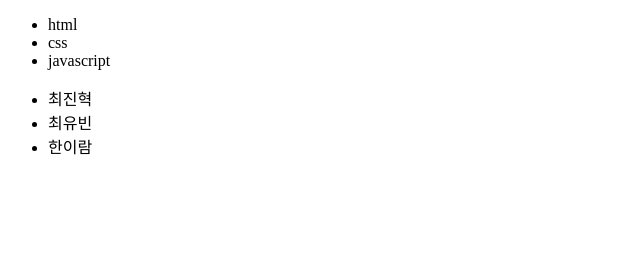
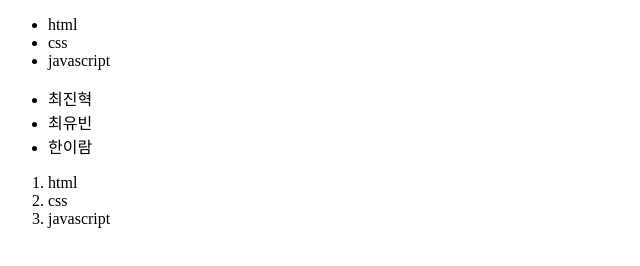
Before and after one commit to SangYoonLee1231/MyPersonalProject2021, a plain HTML site: page htdocs/ex_html_3.html in a window 1280 px wide. Shown: the whole page, without its empty margins (0-640 px from the left). Drawn offline with Linux system fonts and the light colour scheme.

Commit message:
Add files via upload

```diff
--- a/htdocs/ex_html_3.html
+++ b/htdocs/ex_html_3.html
@@ -15,5 +15,11 @@
 	<li>최유빈</li>
 	<li>한이람</li>
 	</ul>
+
+	<ol>
+	<li>html</li>
+	<li>css</li>
+	<li>javascript</li>
+	</ol>
 </body>
 </html>
```
